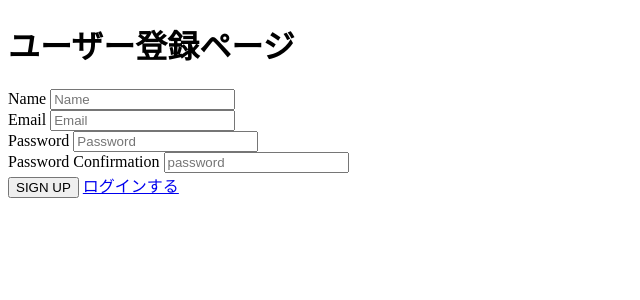
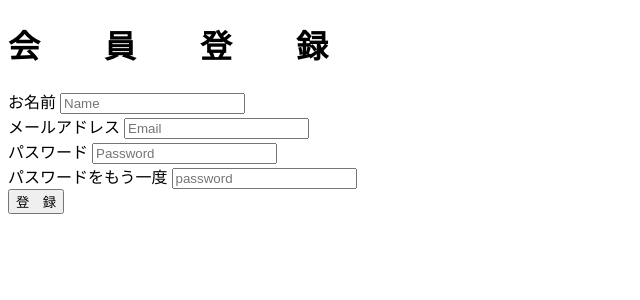
Before and after one commit to summer2024H/summer2024H-, a Flask app: page /signup in a window 1280 px wide. Shown: the top 300 px of the page, without its empty margins (0-640 px from the left). Run offline with Flask 3, Linux system fonts and the light colour scheme.

Commit message:
新規登録画面 追加

```diff
--- a/hackathon-begginers-sample/ChatApp/templates/signup.html
+++ b/hackathon-begginers-sample/ChatApp/templates/signup.html
@@ -1,28 +1,32 @@
 {% extends 'registration_base.html' %} {% block title %}
-<title>signup</title>
+<title>新規登録画面</title>
 {% endblock %} {% block body %}
+<div class="background">
+    <form class="form-group" method="post">
+        <div class="title">
+            <h1>会　　員　　登　　録</h1>
+        </div>
+        <div class="registration-button-container">
             <div>
-    <form method="post">
-        <h1>ユーザー登録ページ</h1>
-        <div>
-            <label for="signup-name-input">Name</label>
+                <label for="signup-name-input">お名前</label>
                 <input type="text" placeholder="Name" name="name" id="signup-name-input" />
             </div>
              <div>
-            <label for="signup-email-input">Email</label>
+                <label for="signup-email-input">メールアドレス</label>
                 <input type="text" placeholder="Email" name="email" id="signup-email-input" />
             </div>
             <div>
-            <label for="signup-password-input">Password</label>
+                <label for="signup-password-input">パスワード</label>
                 <input type="password" placeholder="Password" name="password1" id="signup-password-input" />
             </div>
             <div>
-            <label for="signup-password-confirmation-input">Password Confirmation</label>
+                <label for="signup-password-confirmation-input">パスワードをもう一度</label>
                 <input type="password" placeholder="password" name="password2" id="signup-password-confirmation-input" />
             </div>
             <div>
-            <button>SIGN UP</button>
-            <a href="{{ url_for('login') }}">ログインする</a>
+                <button class="registration_button">登　録</button>
+                <a href="{{ url_for('login') }}"></a>
+            </div>
         </div>
     </form>
 </div>
```
Lines whose indentation alone changed are shown as unchanged.
